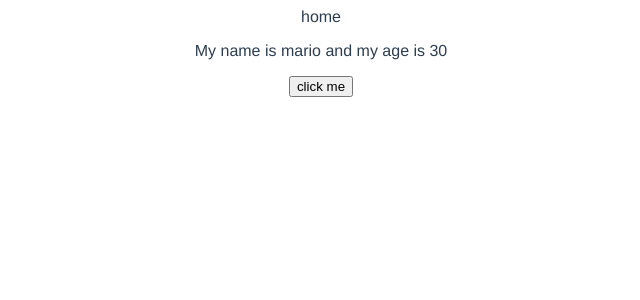
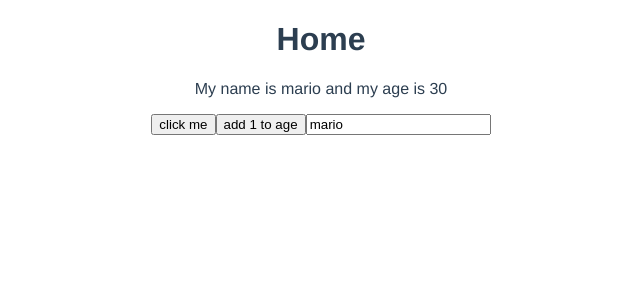
Before and after one commit to Doreen162/Vue-3.0-Tutorial, a Vue app: page / in a window 1280 px wide. Shown: the top 300 px of the page, without its empty margins (319-959 px from the left). Built offline with nearby package versions, Linux system fonts and the light colour scheme.

Commit message:
Using refs for reactivity

```diff
--- a/src/views/Home.vue
+++ b/src/views/Home.vue
@@ -1,8 +1,10 @@
 <template>
   <div class="home">
-    home
-    <p ref="p">My name is {{ name }} and my age is {{ 30 }}</p>
+   <h1>Home</h1>
+    <p>My name is {{ name }} and my age is {{ age }}</p>
     <button @click="handleClick">click me</button>
+    <button @click="age++">add 1 to age</button>
+    <input type="text" v-model="name">
   </div>
 </template>
 
@@ -13,28 +15,23 @@ import { ref } from 'vue'
 export default {
   name: 'Home',
   setup() {
-    console.log('this')
+  //  const p = ref(null)
 
-    const p = ref(null)
-
-    let name = 'mario'
-    let age = 30
+    const name = ref('mario')
+    const age = ref(30)
 
     const handleClick =() => {
-      console.log(p, p.value)
-      p.value.classList.add('test')
-      p.value.textContent = 'hello, ninjas'
+      name.value = 'luigi'
+      age.value = 35
     }
 
-    return { name, age, handleClick, p }
+    return { name, age, handleClick  }
 
   },
-
-//  created() {
-//  console.log('created')
-//  },
-//  mounted() {
-//    console.log('mounted')
-//  }
+  data(){
+    return {
+      score: 5
+    }
+  }
 }
 </script>
```
